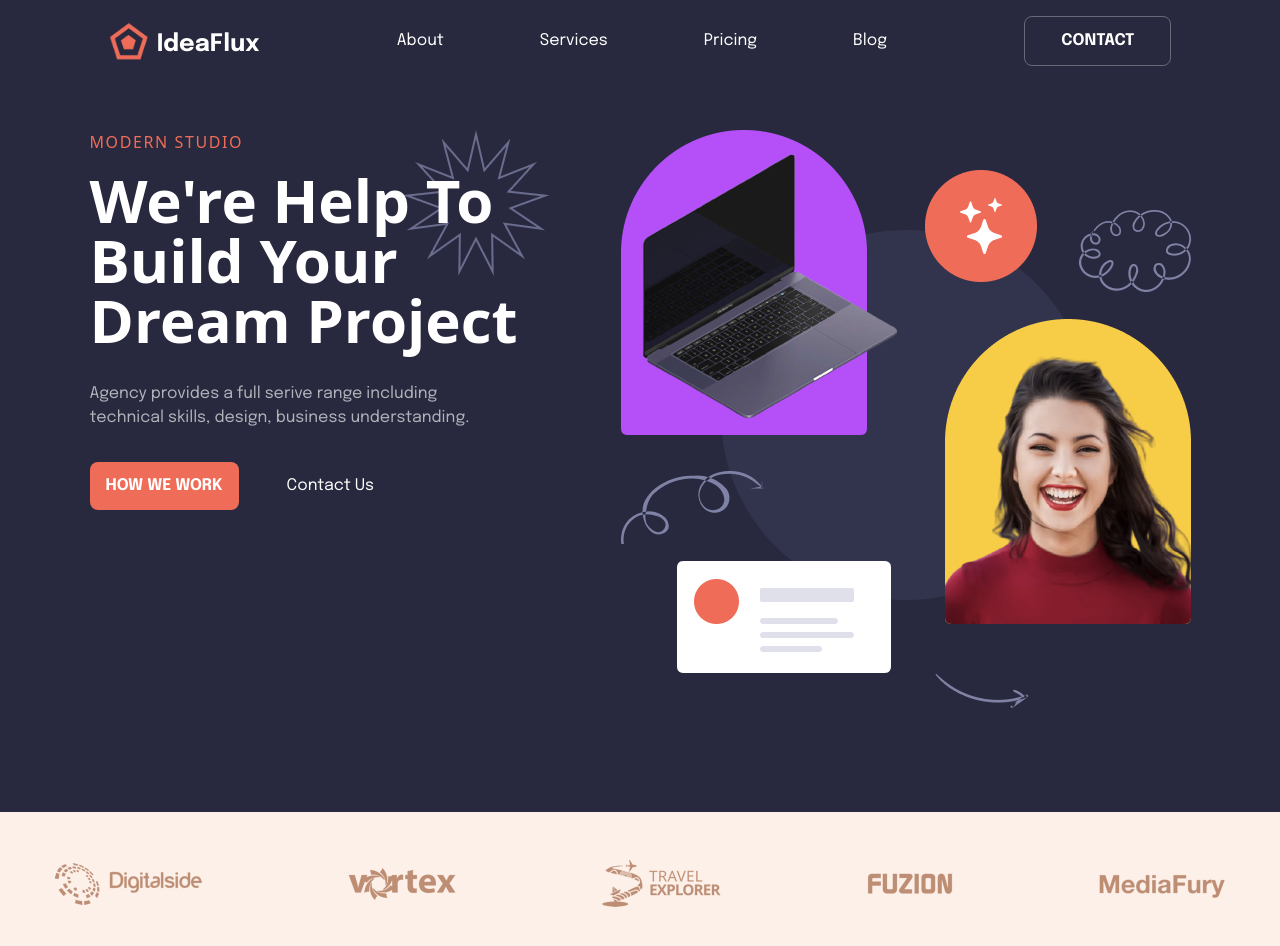
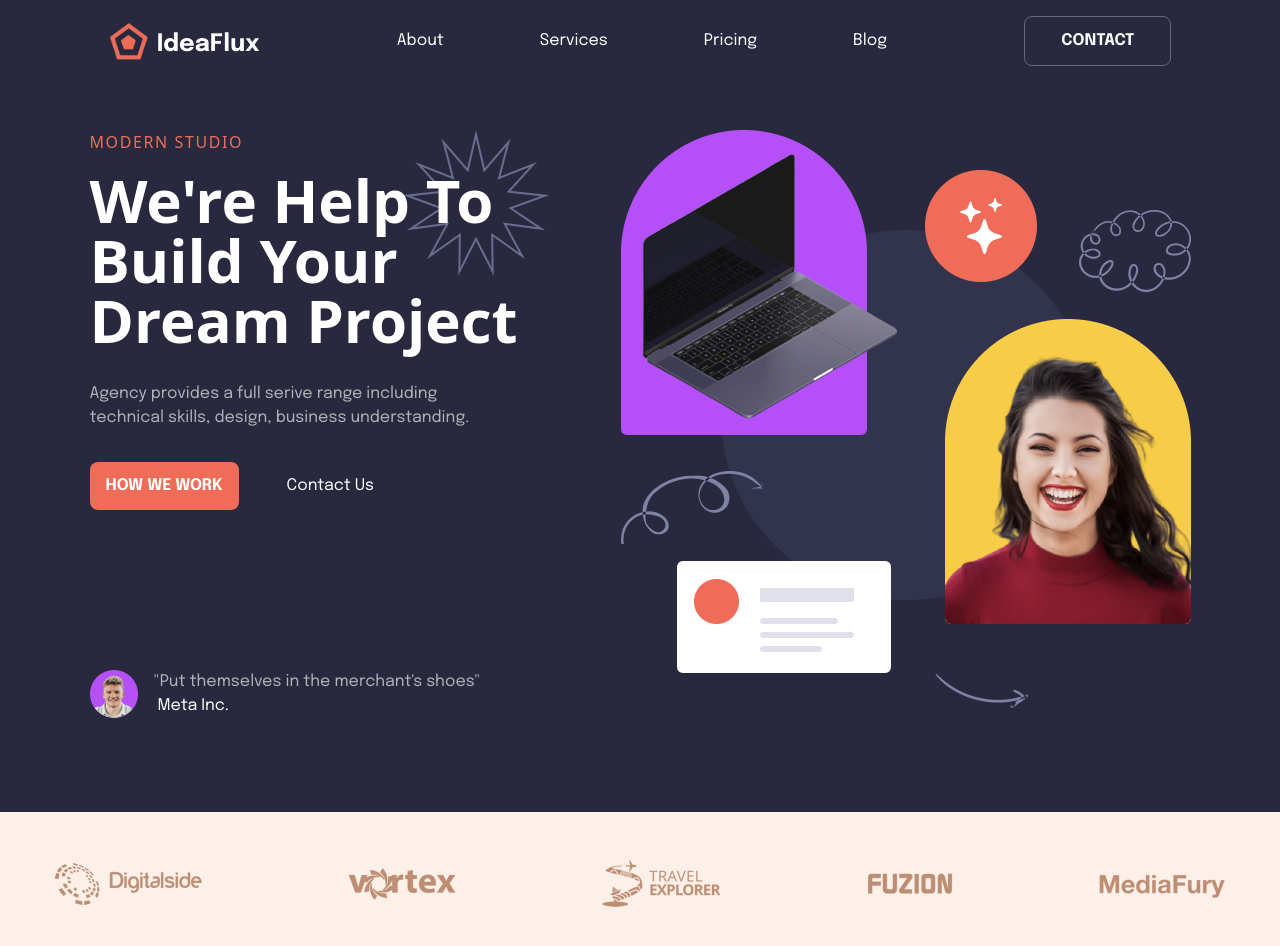
Before and after one commit to shayan-zaheer/portfolio, a React (Vite) app in the folder client/: page / in a window 1280 px wide. Shown: the top 946 px of the page. Built offline with nearby package versions, Linux system fonts and the light colour scheme.

Commit message:
first page completed

```diff
--- a/client/src/pages/Home.jsx
+++ b/client/src/pages/Home.jsx
@@ -63,6 +63,15 @@ function Home() {
                         </button>
                         <p className="bg-none px-4 py-3">Contact Us</p>
                     </div>
+                <div className="flex max-lg:mt-12 lg:mt-40 gap-x-4 font-epilogue">
+                    <img src="Bitmap.png" className="w-12 h-12" alt="" />
+                    <div>
+                    <p className="text-[#B2B2BA]">
+                        "Put themselves in the merchant's shoes"
+                    </p>
+                    <p className="text-white ml-1">Meta Inc.</p>
+                    </div>
+                </div>
                 </div>
                 <div className="flex items-center justify-center">
                     <img src="./hero.png" className="w-min" alt="" />
```
Also changed, not shown: client/public/Bitmap.png (added), client/public/pic.png (added).
